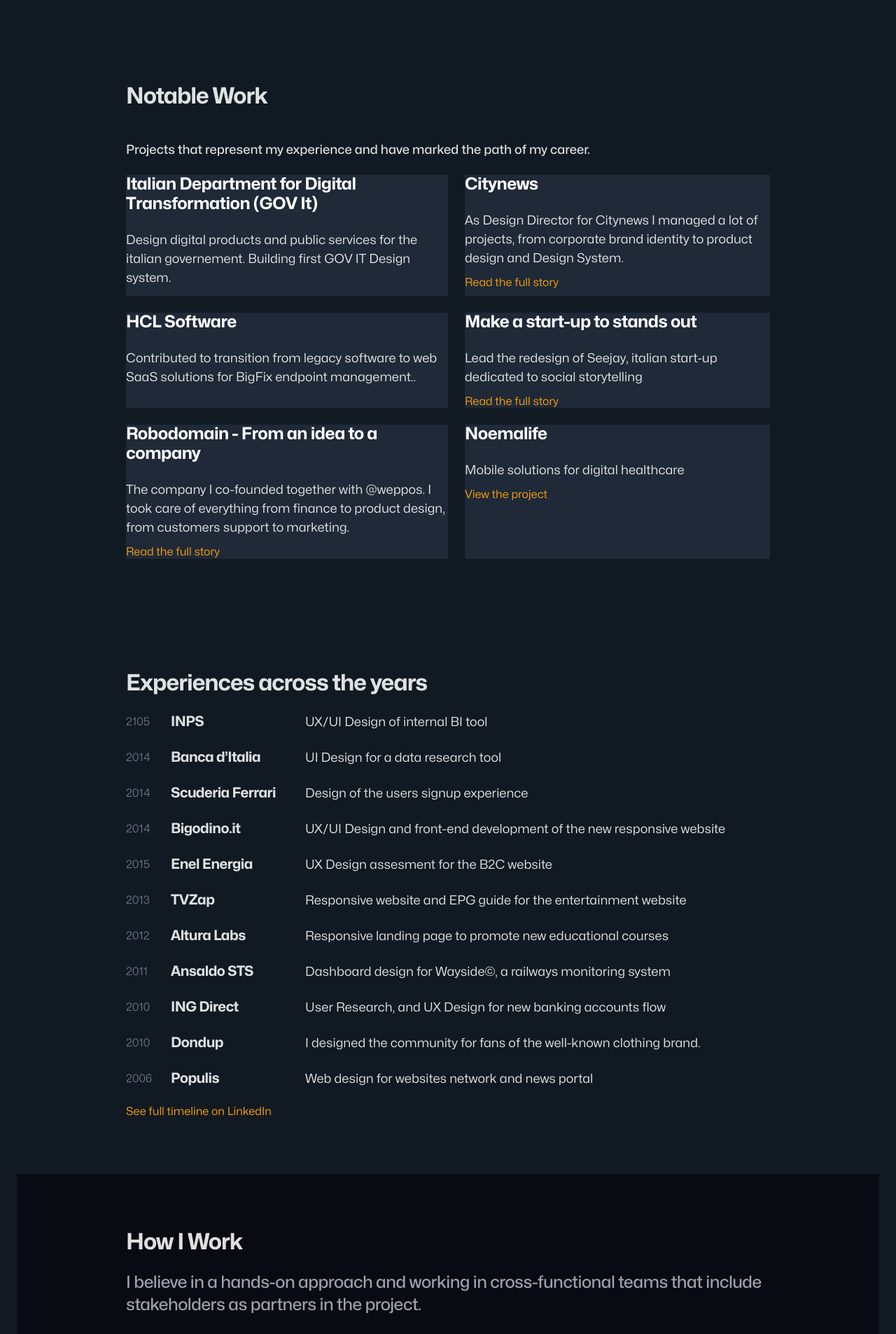
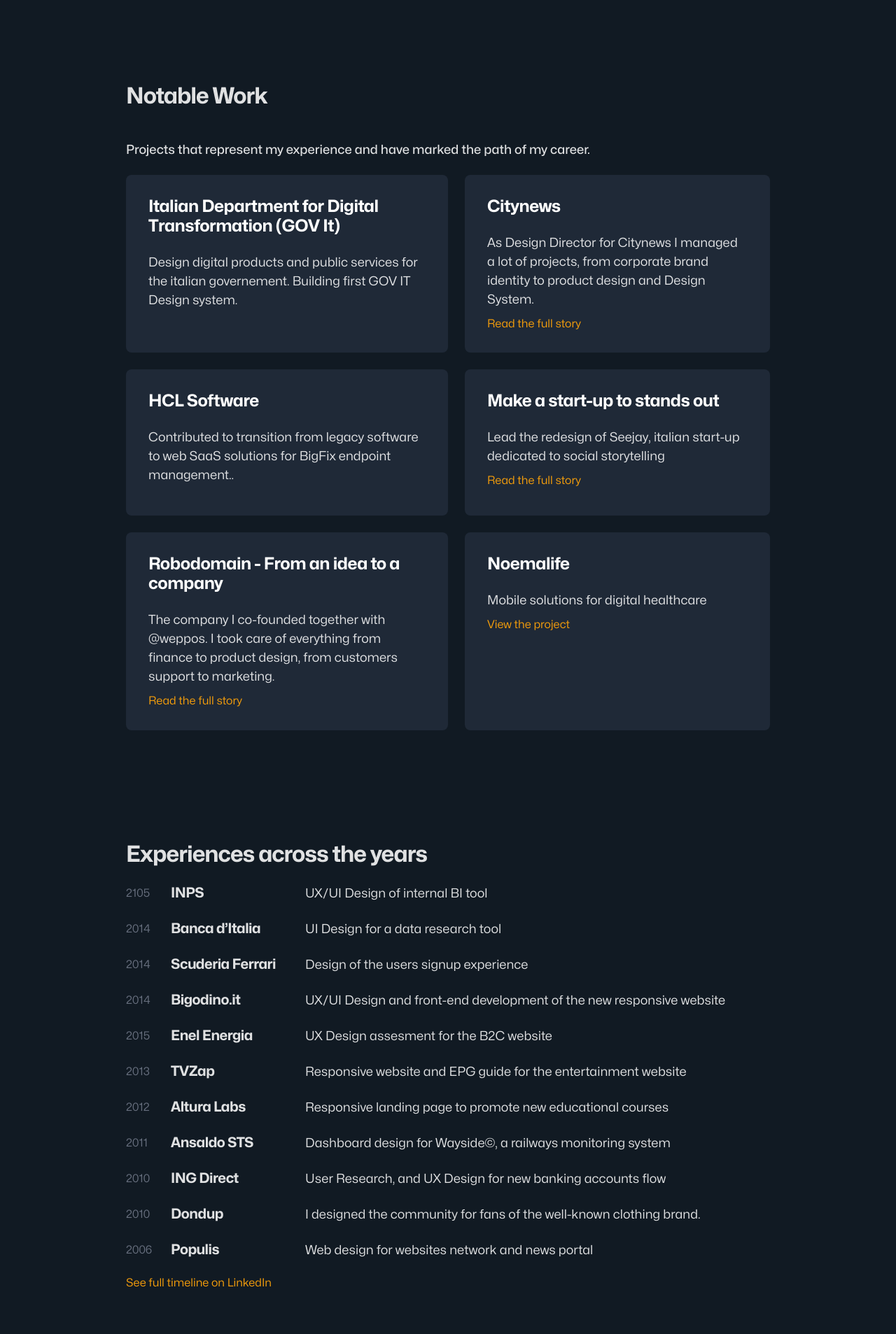
Before and after one commit to zetareticoli/fi, a Jekyll site: the page built from work.html, in a window 1280 px wide. Shown: the part 391-2298 px from the top of the page at 70% size. Built offline with Jekyll 4.4.1, drawn with Linux system fonts in a browser that asks for light colours.

Commit message:
Changed aspect of project card

```diff
--- a/_sass/components/_projects.scss
+++ b/_sass/components/_projects.scss
@@ -1,6 +1,8 @@
 .project {
   --project-spacing: var(--spacing-stack-l);
   margin-bottom: var(--project-spacing);
+  padding: var(--spacing-inset-l);
+  border-radius: var(--radius-smooth-corner);
   @media screen and (min-width: 768px) {
     --project-spacing: 0;
   }
```
